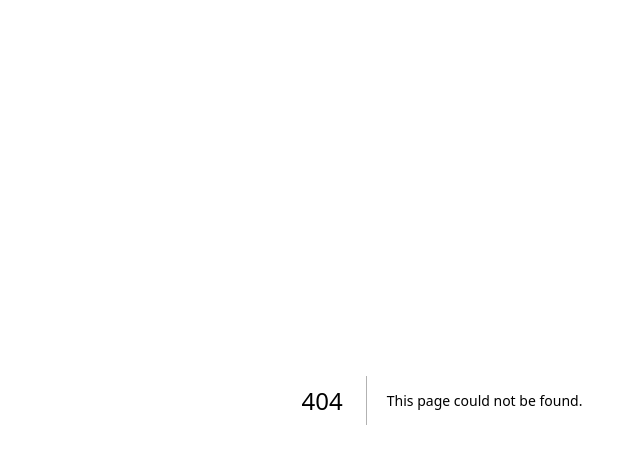
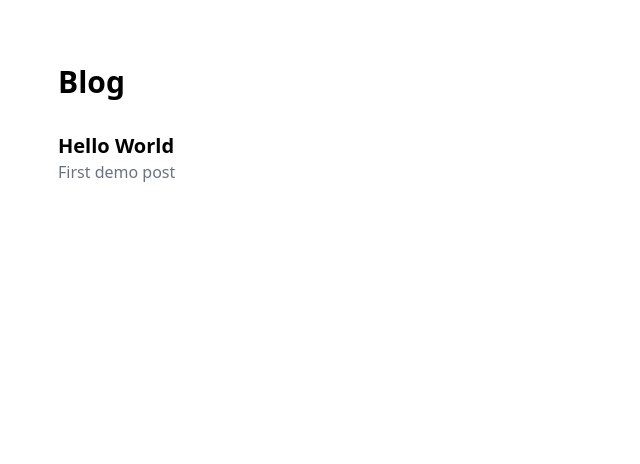
Before and after one commit to taman1990/headless-blog, a Next.js app: page /blog in a window 1280 px wide. Before the commit this address had no page. Shown: the top 464 px of the page, without its empty margins (198-838 px from the left). Built offline with nearby package versions, Linux system fonts and the light colour scheme.

Commit message:
Initial headless blog frontend

```diff
--- /dev/null
+++ b/postcss.config.js
@@ -0,0 +1,5 @@
+module.exports = {
+  plugins: {
+    "@tailwindcss/postcss": {},
+  },
+};
--- /dev/null
+++ b/src/app/blog/[slug]/page.tsx
@@ -0,0 +1,42 @@
+import { notFound } from "next/navigation";
+import { getPostBySlug, getAllPosts } from "@/lib/posts";
+import { remark } from "remark";
+import html from "remark-html";
+
+export const dynamicParams = false;
+
+export async function generateStaticParams() {
+  const posts = getAllPosts();
+  return posts.map((post) => ({
+    slug: post.slug,
+  }));
+}
+
+export default async function PostPage({
+  params,
+}: {
+  params: Promise<{ slug: string }>;
+}) {
+  const { slug } = await params; // ✅ REQUIRED
+
+  if (!slug) {
+    notFound();
+  }
+
+  const post = getPostBySlug(slug);
+
+  const processed = await remark().use(html).process(post.content);
+  const contentHtml = processed.toString();
+
+  return (
+    <main className="max-w-3xl mx-auto py-16">
+      <h1 className="text-4xl font-bold mb-4">{post.title}</h1>
+      <p className="text-gray-500 mb-8">{post.date}</p>
+
+      <article
+        className="prose prose-neutral dark:prose-invert"
+        dangerouslySetInnerHTML={{ __html: contentHtml }}
+      />
+    </main>
+  );
+}
--- /dev/null
+++ b/src/app/blog/page.tsx
@@ -0,0 +1,26 @@
+import Link from "next/link";
+import { getAllPosts } from "@/lib/posts";
+
+export default function BlogPage() {
+  const posts = getAllPosts();
+
+  return (
+    <main className="max-w-3xl mx-auto py-16">
+      <h1 className="text-3xl font-bold mb-8">Blog</h1>
+
+      <ul className="space-y-6">
+        {posts.map((post) => (
+          <li key={post.slug}>
+            <Link
+              href={`/blog/${post.slug}`}
+              className="text-xl font-semibold hover:underline"
+            >
+              {post.title}
+            </Link>
+            <p className="text-gray-500">{post.description}</p>
+          </li>
+        ))}
+      </ul>
+    </main>
+  );
+}
--- a/src/app/globals.css
+++ b/src/app/globals.css
@@ -1,42 +1 @@
-:root {
-  --background: #ffffff;
-  --foreground: #171717;
-}
-
-@media (prefers-color-scheme: dark) {
-  :root {
-    --background: #0a0a0a;
-    --foreground: #ededed;
-  }
-}
-
-html,
-body {
-  max-width: 100vw;
-  overflow-x: hidden;
-}
-
-body {
-  color: var(--foreground);
-  background: var(--background);
-  font-family: Arial, Helvetica, sans-serif;
-  -webkit-font-smoothing: antialiased;
-  -moz-osx-font-smoothing: grayscale;
-}
-
-* {
-  box-sizing: border-box;
-  padding: 0;
-  margin: 0;
-}
-
-a {
-  color: inherit;
-  text-decoration: none;
-}
-
-@media (prefers-color-scheme: dark) {
-  html {
-    color-scheme: dark;
-  }
-}
+@import "tailwindcss";
--- /dev/null
+++ b/src/app/not-found.tsx
@@ -0,0 +1,10 @@
+export default function NotFound() {
+  return (
+    <main className="max-w-3xl mx-auto py-24 text-center">
+      <h1 className="text-4xl font-bold mb-4">404</h1>
+      <p className="text-gray-500">
+        This page does not exist.
+      </p>
+    </main>
+  );
+}
--- a/src/app/page.tsx
+++ b/src/app/page.tsx
@@ -1,66 +1,10 @@
-import Image from "next/image";
-import styles from "./page.module.css";
-
 export default function Home() {
   return (
-    <div className={styles.page}>
-      <main className={styles.main}>
-        <Image
-          className={styles.logo}
-          src="/next.svg"
-          alt="Next.js logo"
-          width={100}
-          height={20}
-          priority
-        />
-        <div className={styles.intro}>
-          <h1>To get started, edit the page.tsx file.</h1>
-          <p>
-            Looking for a starting point or more instructions? Head over to{" "}
-            <a
-              href="https://vercel.com/templates?framework=next.js&utm_source=create-next-app&utm_medium=appdir-template-tw&utm_campaign=create-next-app"
-              target="_blank"
-              rel="noopener noreferrer"
-            >
-              Templates
-            </a>{" "}
-            or the{" "}
-            <a
-              href="https://nextjs.org/learn?utm_source=create-next-app&utm_medium=appdir-template-tw&utm_campaign=create-next-app"
-              target="_blank"
-              rel="noopener noreferrer"
-            >
-              Learning
-            </a>{" "}
-            center.
-          </p>
-        </div>
-        <div className={styles.ctas}>
-          <a
-            className={styles.primary}
-            href="https://vercel.com/new?utm_source=create-next-app&utm_medium=appdir-template&utm_campaign=create-next-app"
-            target="_blank"
-            rel="noopener noreferrer"
-          >
-            <Image
-              className={styles.logo}
-              src="/vercel.svg"
-              alt="Vercel logomark"
-              width={16}
-              height={16}
-            />
-            Deploy Now
-          </a>
-          <a
-            className={styles.secondary}
-            href="https://nextjs.org/docs?utm_source=create-next-app&utm_medium=appdir-template&utm_campaign=create-next-app"
-            target="_blank"
-            rel="noopener noreferrer"
-          >
-            Documentation
-          </a>
-        </div>
-      </main>
-    </div>
+    <main className="max-w-3xl mx-auto py-16">
+      <h1 className="text-4xl font-bold">Headless Blog</h1>
+      <p className="mt-4 text-gray-500">
+        A simple Markdown-powered blog frontend.
+      </p>
+    </main>
   );
 }
--- /dev/null
+++ b/src/content/posts/hello-world.md
@@ -0,0 +1,10 @@
+---
+title: "Hello World"
+date: "2025-01-01"
+description: "First demo post"
+tags: ["blog", "markdown"]
+---
+
+This is your **first post**.
+
+You are officially running a Markdown-based blog.
--- /dev/null
+++ b/src/lib/posts.ts
@@ -0,0 +1,47 @@
+import fs from "fs";
+import path from "path";
+import matter from "gray-matter";
+
+const postsDirectory = path.join(process.cwd(), "src/content/posts");
+
+export function getAllPosts() {
+  const fileNames = fs.readdirSync(postsDirectory);
+
+  return fileNames.map((fileName) => {
+    const slug = fileName.replace(".md", "");
+    const fullPath = path.join(postsDirectory, fileName);
+    const fileContents = fs.readFileSync(fullPath, "utf8");
+
+    const { data } = matter(fileContents);
+
+    return {
+      slug,
+      ...(data as {
+        title: string;
+        date: string;
+        description: string;
+      }),
+    };
+  });
+
+  return posts.sort(
+  (a, b) => new Date(b.date).getTime() - new Date(a.date).getTime()
+);
+}
+
+export function getPostBySlug(slug: string) {
+  const fullPath = path.join(postsDirectory, `${slug}.md`);
+  const fileContents = fs.readFileSync(fullPath, "utf8");
+
+  const { data, content } = matter(fileContents);
+
+  return {
+    slug,
+    content,
+    ...(data as {
+      title: string;
+      date: string;
+      description: string;
+    }),
+  };
+}
--- /dev/null
+++ b/tailwind.config.ts
@@ -0,0 +1,14 @@
+import type { Config } from "tailwindcss";
+
+const config: Config = {
+  content: [
+    "./src/app/**/*.{js,ts,jsx,tsx}",
+    "./src/components/**/*.{js,ts,jsx,tsx}",
+  ],
+  theme: {
+    extend: {},
+  },
+  plugins: [require("@tailwindcss/typography")]
+};
+
+export default config;
```
Also changed, not shown: package.json (+7 -1 lines), 1 other file (tests, documents, lock files or other folders).
